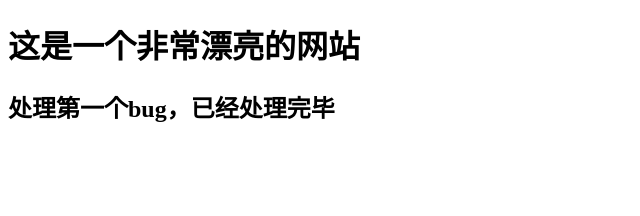
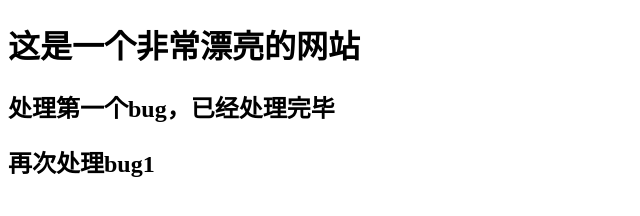
Before and after one commit to EricSocrates/vue-test, a plain HTML site: page index.html in a window 1280 px wide. Shown: the whole page, without its empty margins (0-640 px from the left). Drawn offline with Linux system fonts and the light colour scheme.

Commit message:
又改了一次bug1

```diff
--- a/index.html
+++ b/index.html
@@ -1,7 +1,7 @@
 <!--
  * @Author: Eric
  * @Date: 2023-03-05 18:44:00
- * @LastEditTime: 2023-03-05 19:36:42
+ * @LastEditTime: 2023-03-05 19:39:28
  * @LastEditors: Eric
  * @Description:
  * @FilePath: /vue-test/index.html
@@ -18,5 +18,6 @@
 <body>
     <h1>这是一个非常漂亮的网站</h1>
     <h2>处理第一个bug，已经处理完毕</h2>
+    <h2>再次处理bug1</h2>
 </body>
 </html>
```
